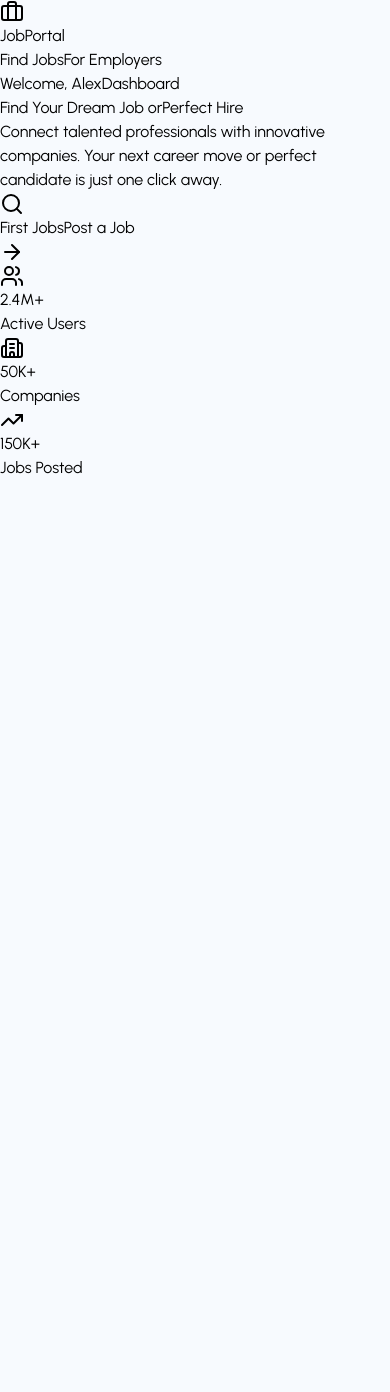
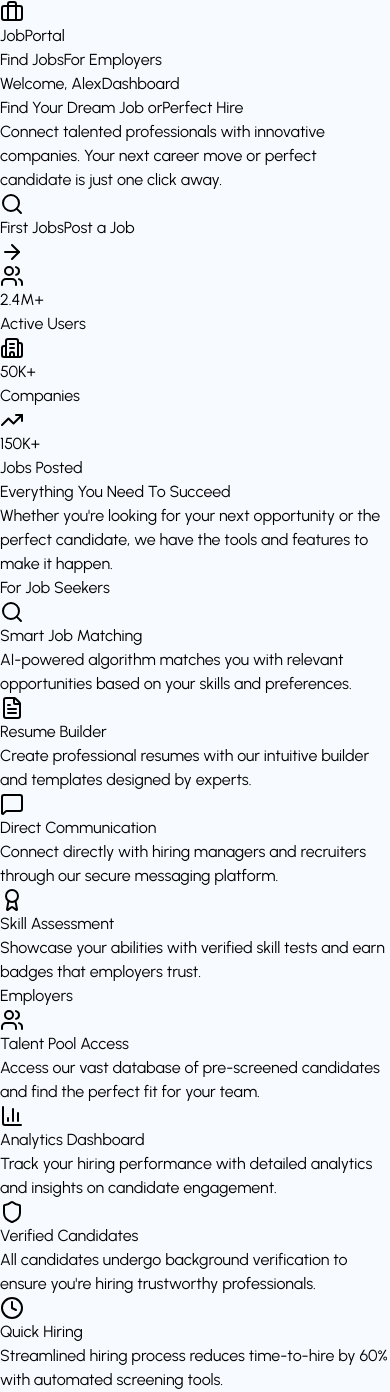
Before and after one commit to PushkarDesigns/job, a React (Vite) app in the folder frontend/: page / in a window 390 px wide. Before the commit the page ends 844 px from the top, so only its background shows below. Built offline with nearby package versions, Linux system fonts and the light colour scheme.

Commit message:
add Features section with job seeker and employer cards

```diff
--- a/frontend/src/pages/LandingPage/LandingPage.jsx
+++ b/frontend/src/pages/LandingPage/LandingPage.jsx
@@ -1,12 +1,14 @@
 import React from 'react';
 import Header from './components/Header';
 import Hero from './components/Hero';
+import Features from './components/Features';
 
 const LandingPage = () => {
   return (
-    <div className='min-h-screen'>
+    <div className='min-h-screen mb-[100vh]'>
       <Header />
       <Hero />
+      <Features />
     </div>
   );
 }
--- /dev/null
+++ b/frontend/src/pages/LandingPage/components/Features.jsx
@@ -0,0 +1,93 @@
+import React from 'react';
+import { employerFeatures, jobSeekerFeatures } from "../../../utils/data";
+
+const Features = () => {
+  return (
+    <section className="py-20 bg-white relative overflow-hidden">
+      <div className="container mx-auto px-4 relative z-10">
+        <div className="text-center mb-16">
+          <h2 className="text-4xl md:text-5xl font-bold text-gray-900 mb-6">
+            Everything You Need To
+            <span className="block bg-gradient-to-r from-blue-600 to-purple-600 bg-clip-text text-transparent"> Succeed</span>
+          </h2>
+          <p className="text-xl text-gray-600 max-w-3xl mx-auto">
+            Whether you're looking for your next opportunity or the perfect
+            candidate, we have the tools and features to make it happen.
+          </p>
+        </div>
+
+        <div className="grid md:grid-cols-2 gap-16 lg:gap-24">
+
+          {/* Job Seekers Section */}
+          <div>
+            <div className="text-center mb-12">
+              <h3 className="text-3xl font-bold text-gray-900 mb-4">
+                For Job Seekers
+              </h3>
+              <div className="w-24 h-1 bg-gradient-to-r from-blue-500 to-blue-600 mx-auto rounded-full" />
+            </div>
+
+            <div className="space-y-8">
+              {jobSeekerFeatures.map((feature, index) => (
+                <div
+                  key={index}
+                  className="group flex items-start space-x-4 p-6 rounded-2xl hover:bg-blue-50 transition-all duration-300 cursor-pointer"
+                >
+                  {/* ICON FIX */}
+                  <div className="flex-shrink-0 w-12 h-12 bg-blue-100 rounded-xl flex items-center justify-center group-hover:bg-blue-200 transition-colors">
+                    <feature.icon className="w-6 h-6 text-blue-600" />
+                  </div>
+
+                  <div>
+                    <h4 className="text-xl font-semibold text-gray-900 mb-2">
+                      {feature.title}
+                    </h4>
+                    <p className="text-gray-600 leading-relaxed">
+                      {feature.description}
+                    </p>
+                  </div>
+                </div>
+              ))}
+            </div>
+          </div>
+
+          {/* Employer Section */}
+          <div>
+            <div className="text-center mb-12">
+              <h3 className="text-3xl font-bold text-gray-900 mb-4">
+                Employers
+              </h3>
+              <div className="w-24 h-1 bg-gradient-to-r from-purple-500 to-purple-600 mx-auto rounded-full" />
+            </div>
+
+            <div className="space-y-8">
+              {employerFeatures.map((feature, index) => (
+                <div
+                  key={index}
+                  className="group flex items-start space-x-4 p-6 rounded-2xl hover:bg-purple-50 transition-all duration-300 cursor-pointer"
+                >
+                  <div className="flex-shrink-0 w-12 h-12 bg-purple-100 rounded-xl flex items-center justify-center group-hover:bg-purple-200 transition-colors">
+                    <feature.icon className="w-6 h-6 text-purple-600" />
+                  </div>
+
+                  <div>
+                    <h4 className="text-xl font-semibold text-gray-900 mb-2">
+                      {feature.title}
+                    </h4>
+                    <p className="text-gray-600 leading-relaxed">
+                      {feature.description}
+                    </p>
+                  </div>
+                </div>
+              ))}
+            </div>
+          </div>
+
+        </div>
+
+      </div>
+    </section>
+  );
+};
+
+export default Features;
--- /dev/null
+++ b/frontend/src/utils/data.js
@@ -0,0 +1,105 @@
+import {
+  Search,
+  Users,
+  FileText,
+  MessageSquare,
+  BarChart3,
+  Shield,
+  Clock,
+  Award,
+  Briefcase,
+  Building2,
+  LayoutDashboard,
+  Plus,
+} from "lucide-react";
+
+export const jobSeekerFeatures = [
+    {
+        icon: Search,
+        title: "Smart Job Matching",
+        description:
+            "AI-powered algorithm matches you with relevant opportunities based on your skills and preferences.",
+    },
+    {
+        icon: FileText,
+        title: "Resume Builder",
+        description:
+            "Create professional resumes with our intuitive builder and templates designed by experts.",
+    },
+    {
+        icon: MessageSquare,
+        title: "Direct Communication",
+        description:
+            "Connect directly with hiring managers and recruiters through our secure messaging platform.",
+    },
+    {
+        icon: Award,
+        title: "Skill Assessment",
+        description:
+            "Showcase your abilities with verified skill tests and earn badges that employers trust.",
+    },
+];
+
+export const employerFeatures = [
+    {
+        icon: Users,
+        title: "Talent Pool Access",
+        description:
+            "Access our vast database of pre-screened candidates and find the perfect fit for your team.",
+    },
+    {
+        icon: BarChart3,
+        title: "Analytics Dashboard",
+        description:
+            "Track your hiring performance with detailed analytics and insights on candidate engagement.",
+    },
+    {
+        icon: Shield,
+        title: "Verified Candidates",
+        description:
+            "All candidates undergo background verification to ensure you're hiring trustworthy professionals.",
+    },
+    {
+        icon: Clock,
+        title: "Quick Hiring",
+        description:
+            "Streamlined hiring process reduces time-to-hire by 60% with automated screening tools.",
+    },
+];
+
+// Navigation items configuration
+export const NAVIGATION_MENU = [
+  { id: "employer-dashboard", name: "Dashboard", icon: LayoutDashboard },
+  { id: "post-job", name: "Post Job", icon: Plus },
+  { id: "manage-jobs", name: "Manage Jobs", icon: Briefcase },
+  { id: "company-profile", name: "Company Profile", icon: Building2 },
+];
+
+// Categories and job types
+export const CATEGORIES = [
+  { value: "Engineering", label: "Engineering" },
+  { value: "Design", label: "Design" },
+  { value: "Marketing", label: "Marketing" },
+  { value: "Sales", label: "Sales" },
+  { value: "IT & Software", label: "IT & Software" },
+  { value: "Customer-service", label: "Customer Service" },
+  { value: "Product", label: "Product" },
+  { value: "Operations", label: "Operations" },
+  { value: "Finance", label: "Finance" },
+  { value: "HR", label: "Human Resources" },
+  { value: "Other", label: "Other" },
+];
+
+export const JOB_TYPES = [
+  { value: "Remote", label: "Remote" },
+  { value: "Full-Time", label: "Full-Time" },
+  { value: "Part-Time", label: "Part-Time" },
+  { value: "Contract", label: "Contract" },
+  { value: "Internship", label: "Internship" },
+];
+
+export const SALARY_RANGES = [
+    "Less than $1000",
+    "$1000 - $15,000",
+    "More than $15,000",
+];
```
Also changed, not shown: frontend/src/pages/utils/uploadImage.js (deleted), frontend/src/utils/apiPaths.js (added), frontend/src/utils/axiosInstance.js (added), frontend/src/utils/helper.js (added), frontend/src/utils/uploadImage.js (added).
